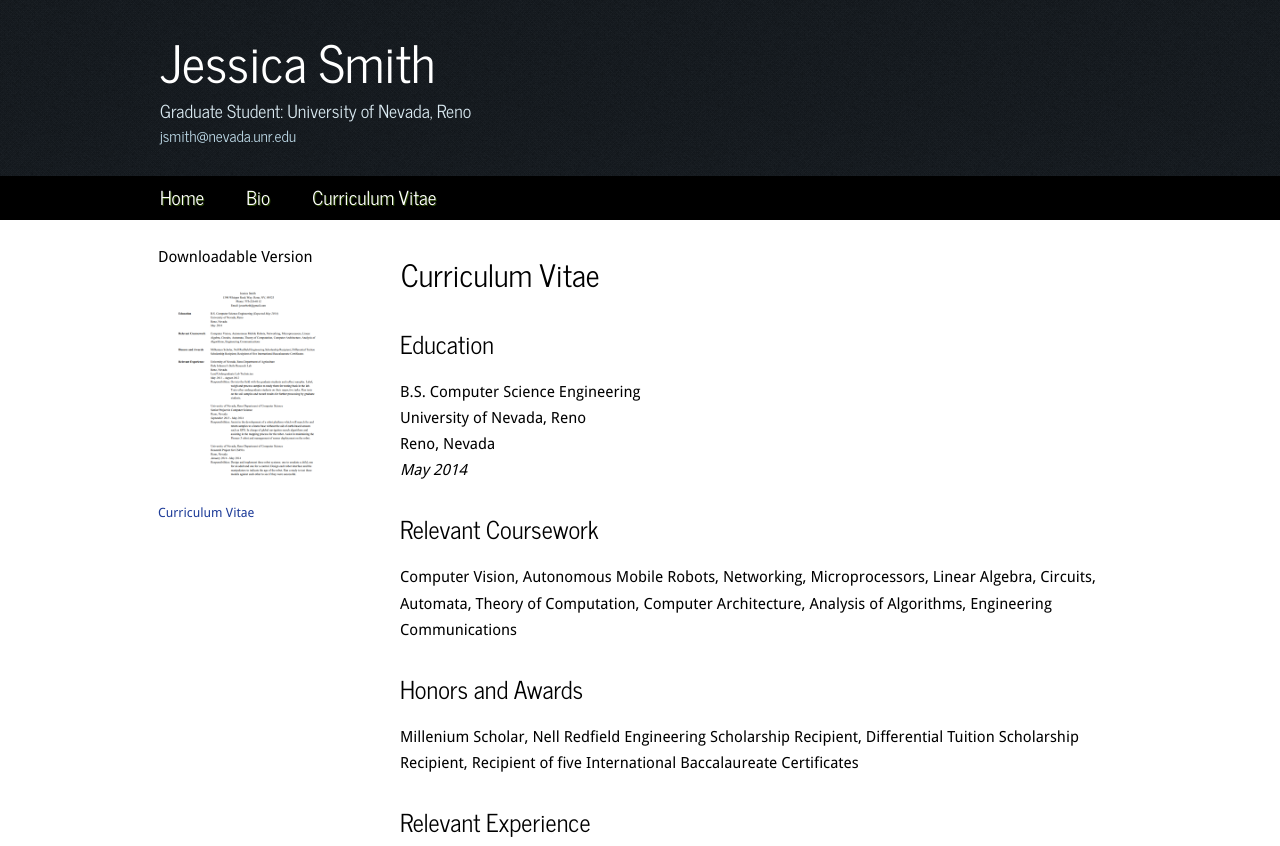
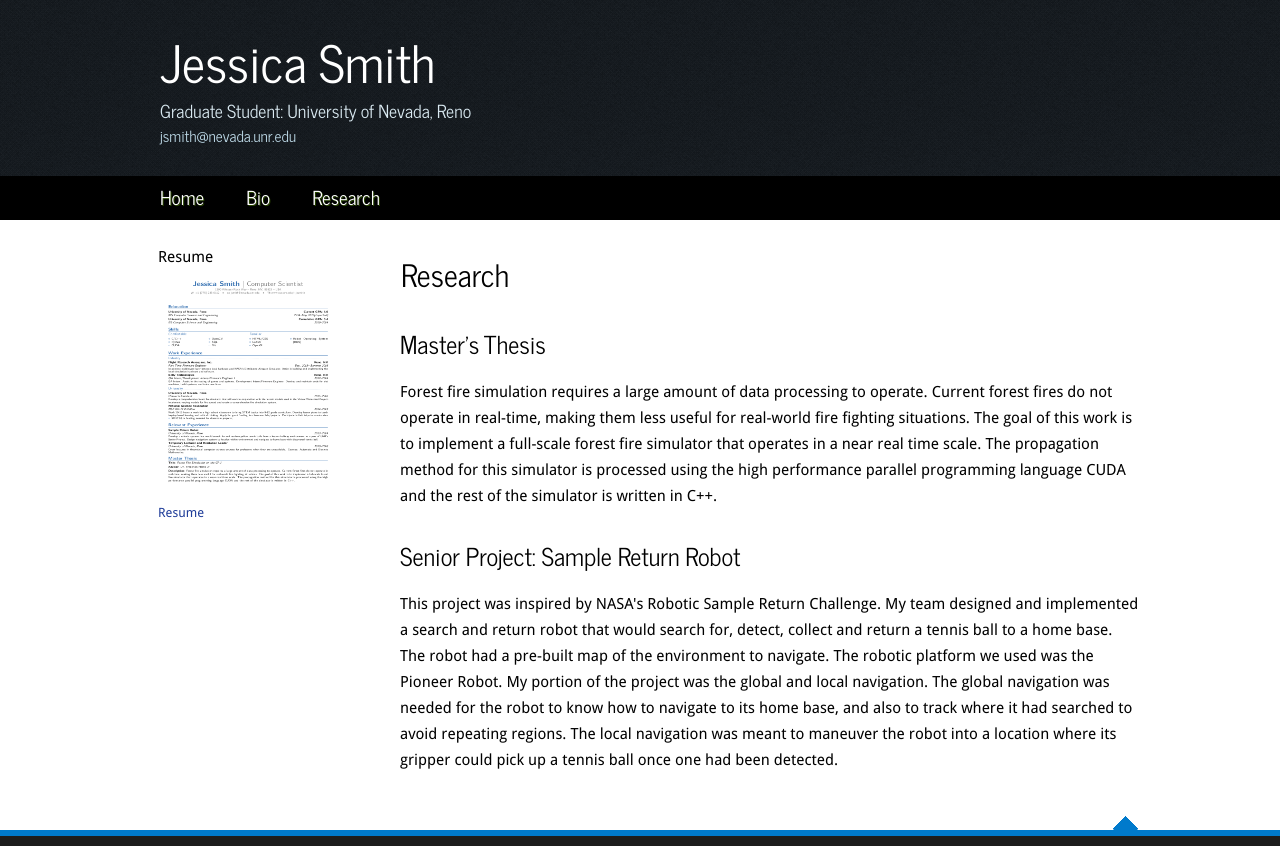
Before and after one commit to jesserbeth/jesserbeth.github.io, a plain HTML site: page page.html in a window 1280 px wide. Shown: the top 846 px of the page. Drawn offline with Linux system fonts and the light colour scheme.

Commit message:
updating website to suck less/include resume instead of cv

```diff
--- a/page.html
+++ b/page.html
@@ -27,7 +27,7 @@
           <ul class="sf-menu" id="nav">
             <li><a href="index.html">Home</a></li>
             <li><a href="examples.html">Bio</a></li>
-            <li><a href="page.html">Curriculum Vitae</a></li>
+            <li><a href="page.html">Research</a></li>
             <!-- <li><a href="another_page.html">Publications</a></li>
             <li><a href="contact.php">Contact Us</a></li> -->
           </ul>
@@ -37,14 +37,27 @@
     <div id="site_content">
       <div id="sidebar_container">
         <div class="sidebar">
-          <h4>Downloadable Version</h4>
-          <span class="left"><a href="CV/cv.pdf"><img src="images/cv.png" alt="" width="180" height="229" /></a></span>
-          <p><a href="CV/cv.pdf">Curriculum Vitae</a></p>
+          <h4>Resume</h4>
+          <span class="left"><a href="CV/resume.pdf"><img src="images/resume.png" alt="" width="180" height="229" /></a></span>
+          <p><a href="CV/resume.pdf">Resume</a></p>
+<!--           <span class="left"><a href="CV/cv.pdf"><img src="images/cv.png" alt="" width="180" height="229" /></a></span>
+          <p><a href="CV/cv.pdf">CV</a></p> -->
         </div>
       </div>
       <div class="content">
-        <h1>Curriculum Vitae</h1>
+        <h1>Research</h1>
+        <h2>Master's Thesis</h2>
+        <p>Forest fire simulation requires a large amount of data processing to operate. Current forest fires do not operate in real-time, making them less useful for real-world fire fighting situations. The goal of this work is to implement a full-scale forest fire simulator that operates in a near real time scale. The propagation method for this simulator is processed using the high performance parallel programming language CUDA and the rest of the simulator is written in C++.</p>
+
+
+        <h2>Senior Project: Sample Return Robot</h2>
+        <p>This project was inspired by NASA's Robotic Sample Return Challenge. My team designed and implemented a search and return robot that would search for, detect, collect and return a tennis ball to a home base. The robot had a pre-built map of the environment to navigate. The robotic platform we used was the Pioneer Robot. My portion of the project was the global and local navigation. The global navigation was needed for the robot to know how to navigate to its home base, and also to track where it had searched to avoid repeating regions. The local navigation was meant to maneuver the robot into a location where its gripper could pick up a tennis ball once one had been detected. </p>
+        <!--
         <h2>Education</h2>
+        <p>M.S. Computer Science Engineering<br>
+        University of Nevada, Reno <br>
+        Reno, Nevada<br>
+        <i>Expected May 2016</i></p>
         <p>B.S. Computer Science Engineering<br>
         University of Nevada, Reno <br>
         Reno, Nevada<br>
@@ -117,7 +130,7 @@
         Responsible for helping to organize and plan the outreach event of the semester. Responsible for reaching out to high schools to foster interest in the event of Junior and Senior-level girls. Also on the committee for finding guest speakers for the event. </p>
 
         <h2>Professional Organizations</h2>
-        <p>Association for Computing Machinery (ACM), Women Into Computer Science and Engineering (WICSE)</p>
+        <p>Association for Computing Machinery (ACM), Women Into Computer Science and Engineering (WICSE)</p> -->
       </div>
     </div>
     <div id="scroll">
```
Also changed, not shown: another_page.html (+1 -1 lines), examples.html (+4 -3 lines), index.html (+10 -3 lines), images/resume.png (added), 1 other file.
